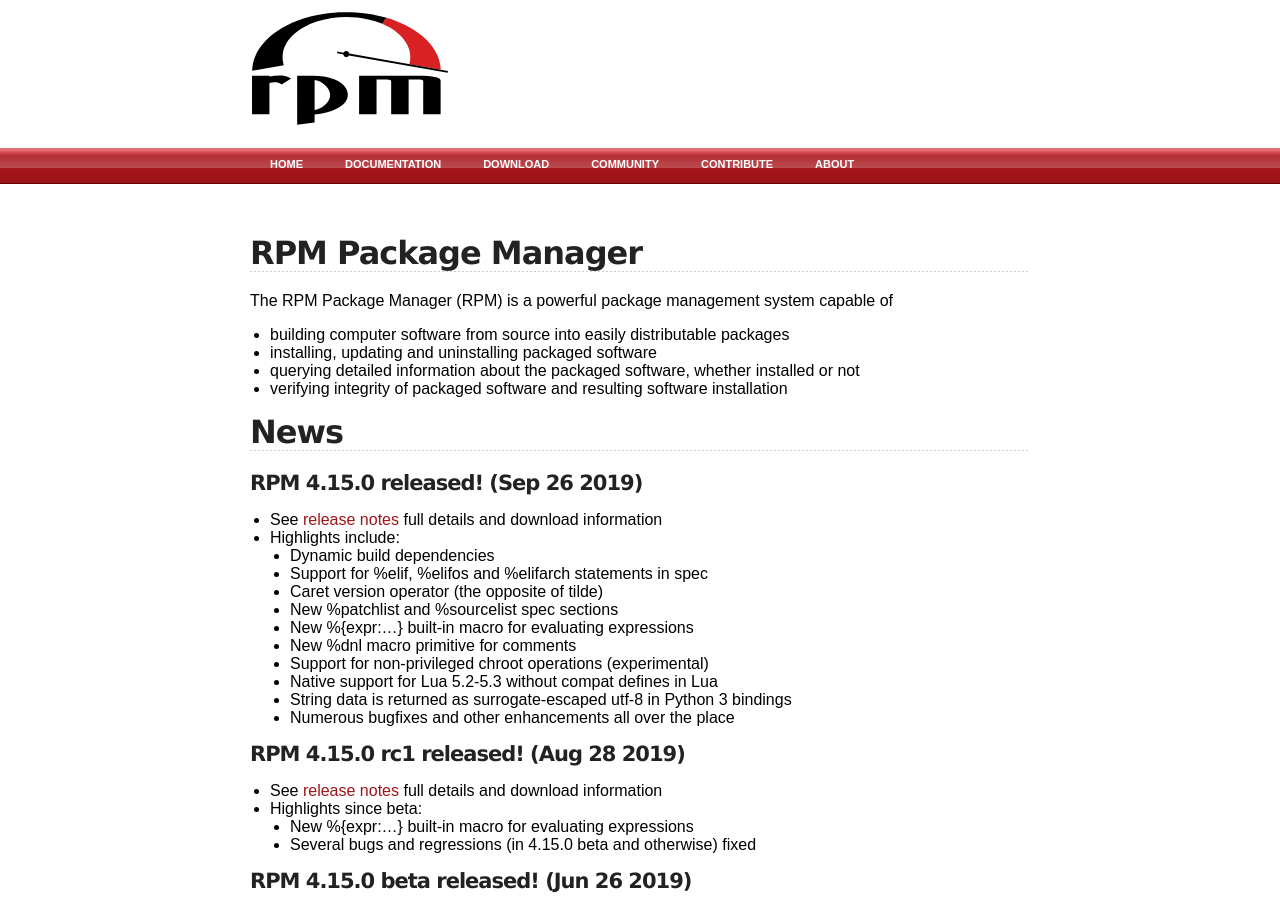
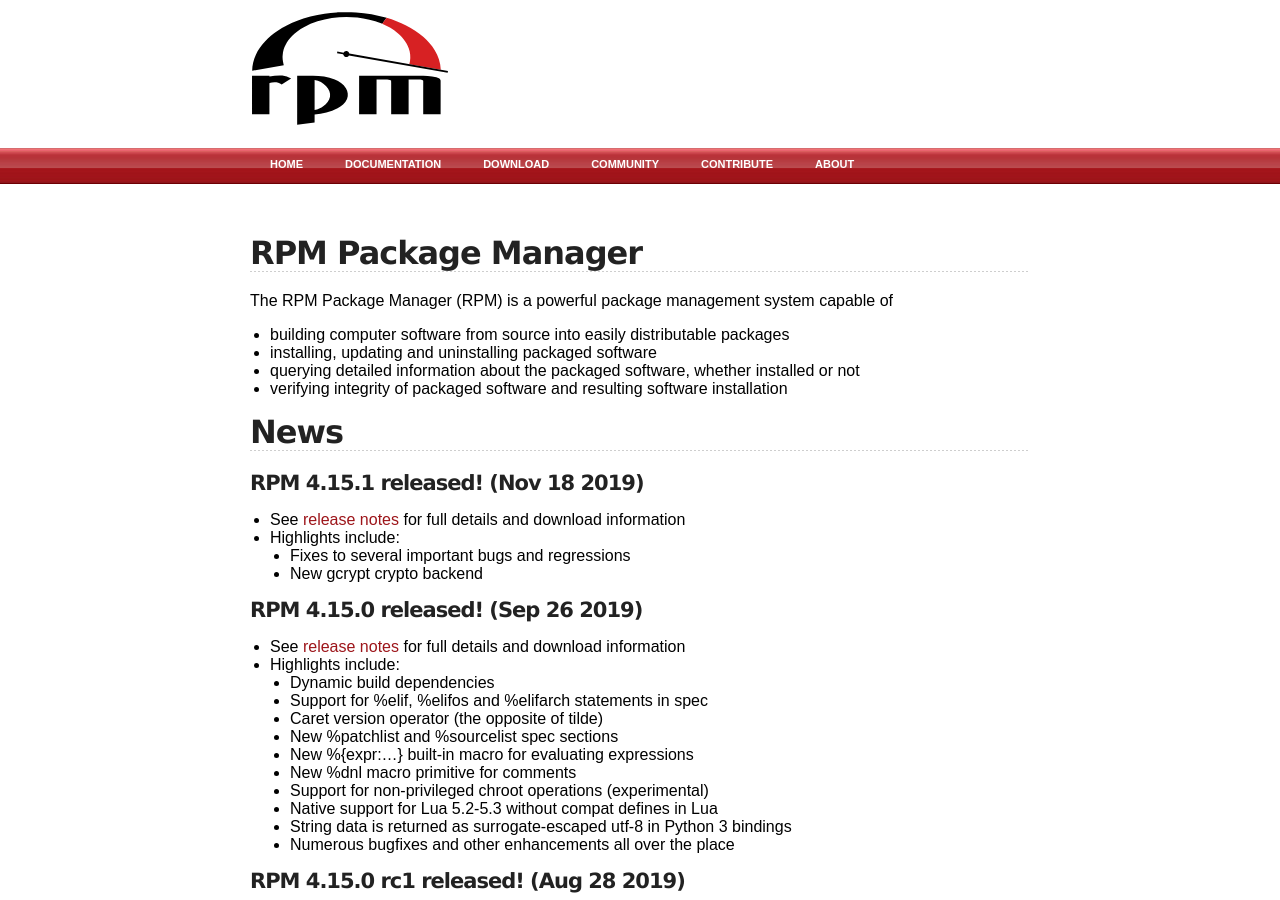
Before and after one commit to rpm-software-management/rpm-web, a Jekyll site: the page built from index.md, in a window 1280 px wide and 900 px high. Built offline with Jekyll 4.4.1, drawn with Linux system fonts in a browser that asks for light colours.

```diff
--- a/index.md
+++ b/index.md
@@ -16,8 +16,14 @@ capable of
 
 ## News
 
+#### RPM 4.15.1 released! (Nov 18 2019)
+* See [release notes](wiki/Releases/4.15.1) for full details and download information
+* Highlights include:
+  * Fixes to several important bugs and regressions
+  * New gcrypt crypto backend
+
 #### RPM 4.15.0 released! (Sep 26 2019)
-* See [release notes](wiki/Releases/4.15.0) full details and download information
+* See [release notes](wiki/Releases/4.15.0) for full details and download information
 * Highlights include:
   * Dynamic build dependencies
   * Support for %elif, %elifos and %elifarch statements in spec
```
Also changed, not shown: download.md (+1 -0 lines), timeline.md (+7 -0 lines), wiki/Releases/4.15.1.md (added, +59 -0 lines).
